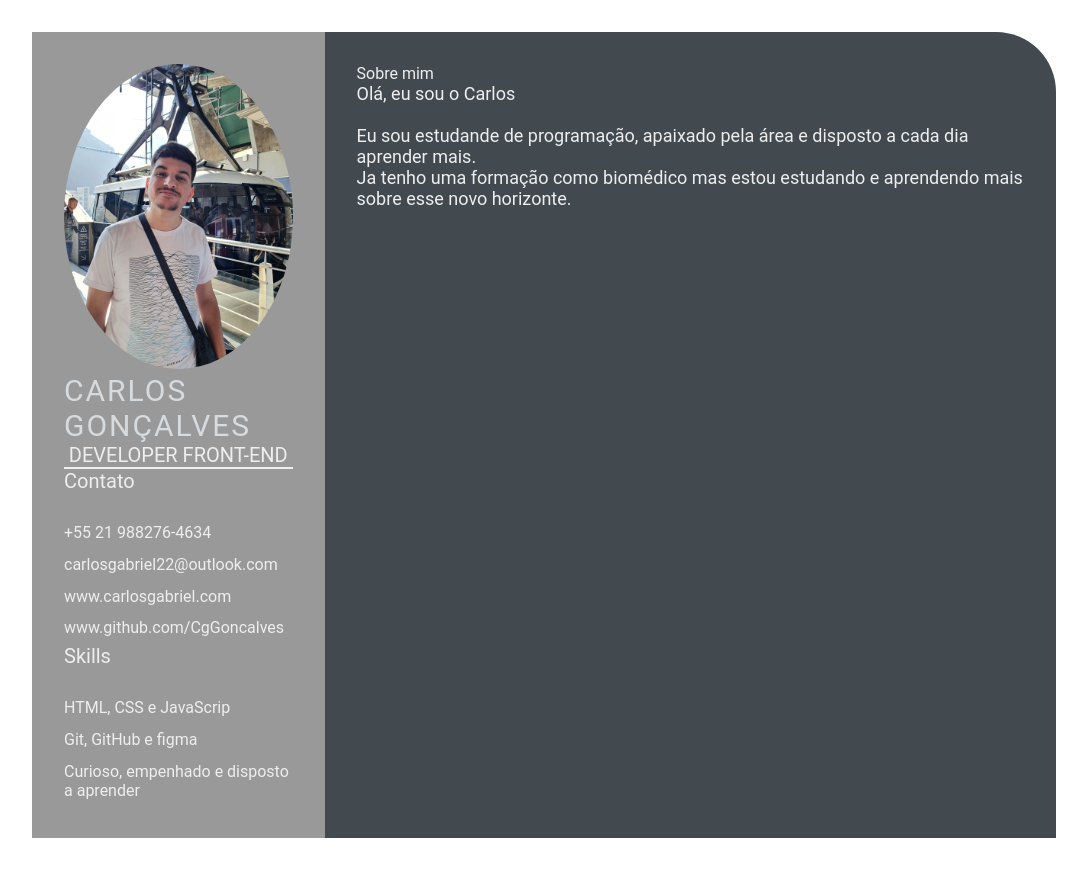
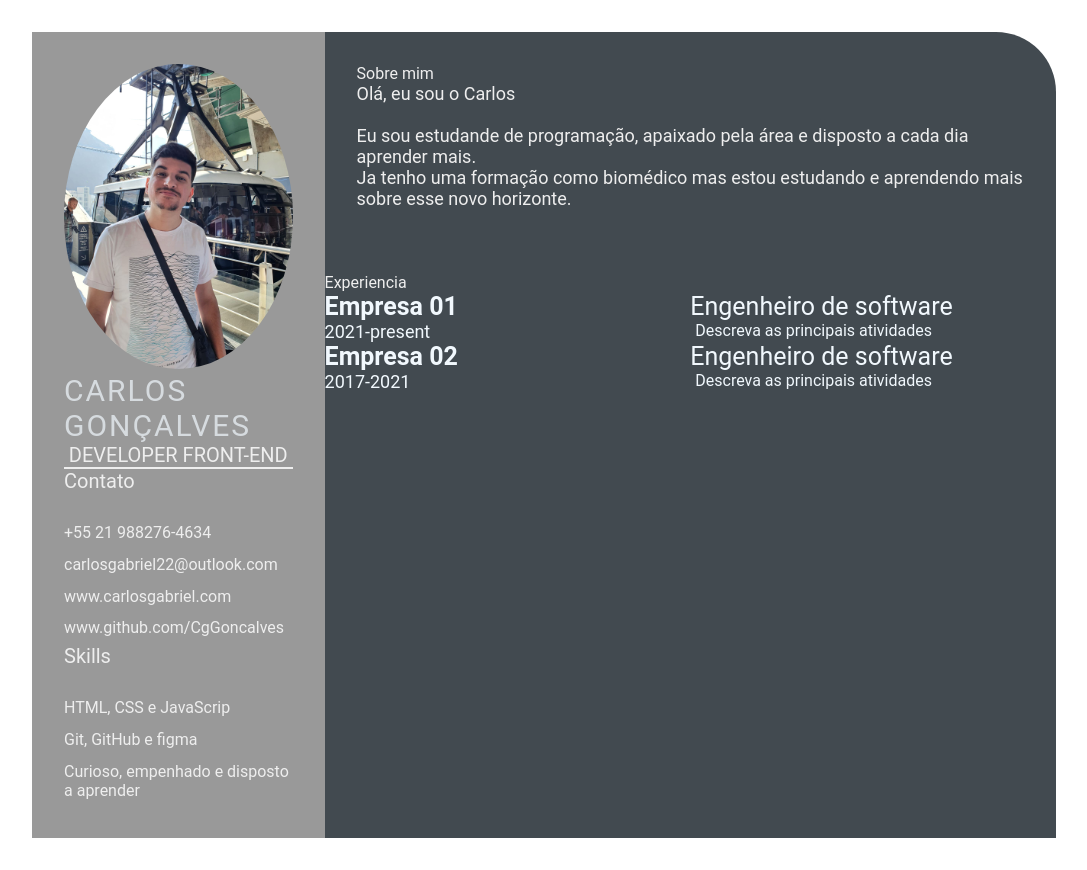
Before and after one commit to CgGoncalves/Jornada-deve-atividade1, a plain HTML site: page index.html in a window 1280 px wide. Shown: the whole page, without its empty margins (96-1183 px from the left). Drawn offline with Linux system fonts and the light colour scheme.

Commit message:
exp-right

```diff
--- a/index.html
+++ b/index.html
@@ -55,8 +55,33 @@
                         novo horizonte.
                     </p>
                 </section>
+            </div>
+            <section class="experience gap">
+                <div class="right-title">Experiencia</div>
+                <div class="experience-contents">
+                    <div class="exp-left">
+                        <p class="exp-company-name">Empresa 01</p>
+                        <p class="exp-time-period">2021-present</p>
+                    </div>
+                    <div class="exp-right">
+                        <p class="exp-position">Engenheiro de software</p>
+                        <p class="exp-desc">
+                            Descreva as principais atividades
+                        </p>
+                    </div>
+                    <div class="exp-left">
+                        <p class="exp-company-name">Empresa 02</p>
+                        <p class="exp-time-period">2017-2021</p>
+                    </div>
+                    <div class="exp-right">
+                        <p class="exp-position">Engenheiro de software</p>
+                        <p class="exp-desc">
+                            Descreva as principais atividades
+                        </p>
+                    </div>
+                </div>
 
-            </div>
+            </section>
         </section>
 
 
--- a/style.css
+++ b/style.css
@@ -101,3 +101,38 @@
     font-size: 18px;
     color: #eeeeee;
 }
+
+.experience-contents,
+.education-contents,
+.awards-contents {
+    display: grid;
+    grid-template-columns: repeat(2, 1fr);
+    padding-bottom: 2rem;
+    color: #F1F8FD;
+}
+
+.exp-company-name,
+.education-school-name,
+.awards-company-name {
+    font-size: 25px;
+    font-weight: bold;
+}
+
+.exp-time-period,
+.educationp-time-period,
+.awards-time-period {
+    font-size: 18px;
+}
+
+.exp-position,
+.education-subject,
+.awards-name {
+    font-size: 25px;
+}
+
+.exp-desc,
+.education-desc,
+.awards-desc {
+    font-size: 16px;
+    padding-left: 5px;
+}
```
